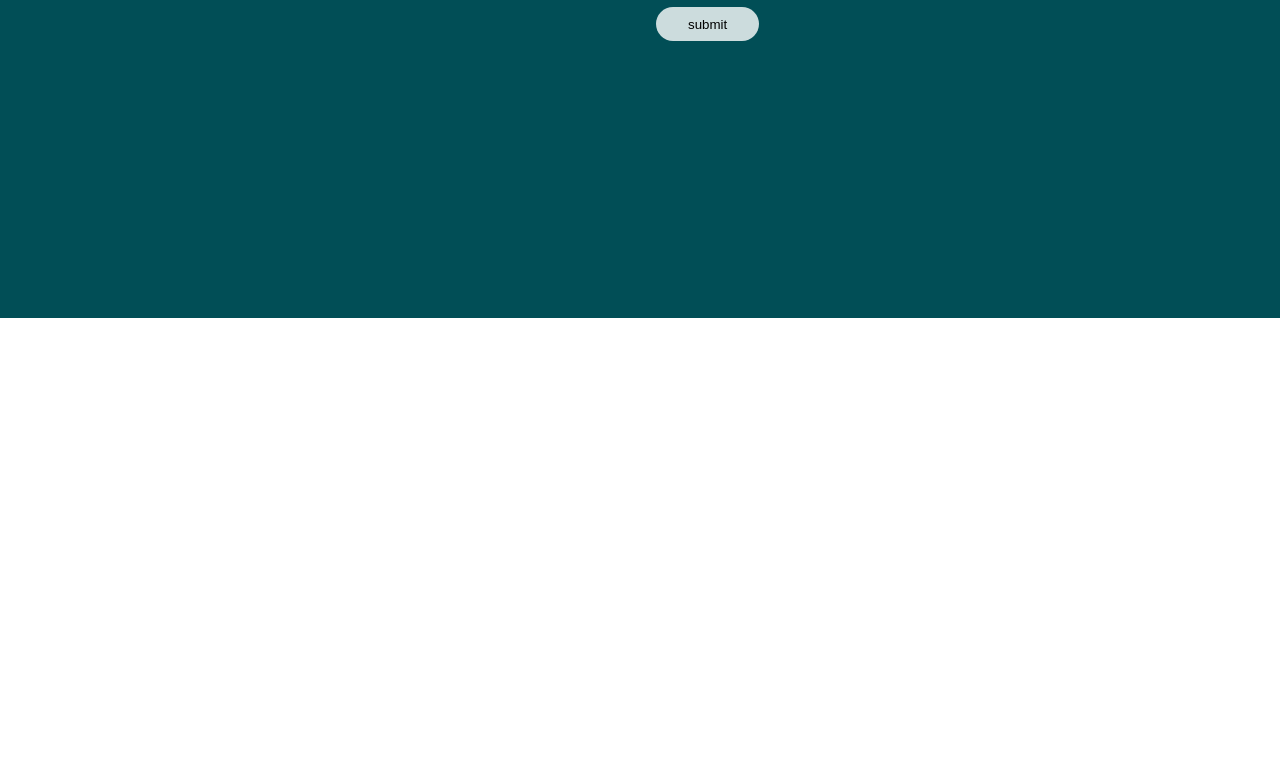
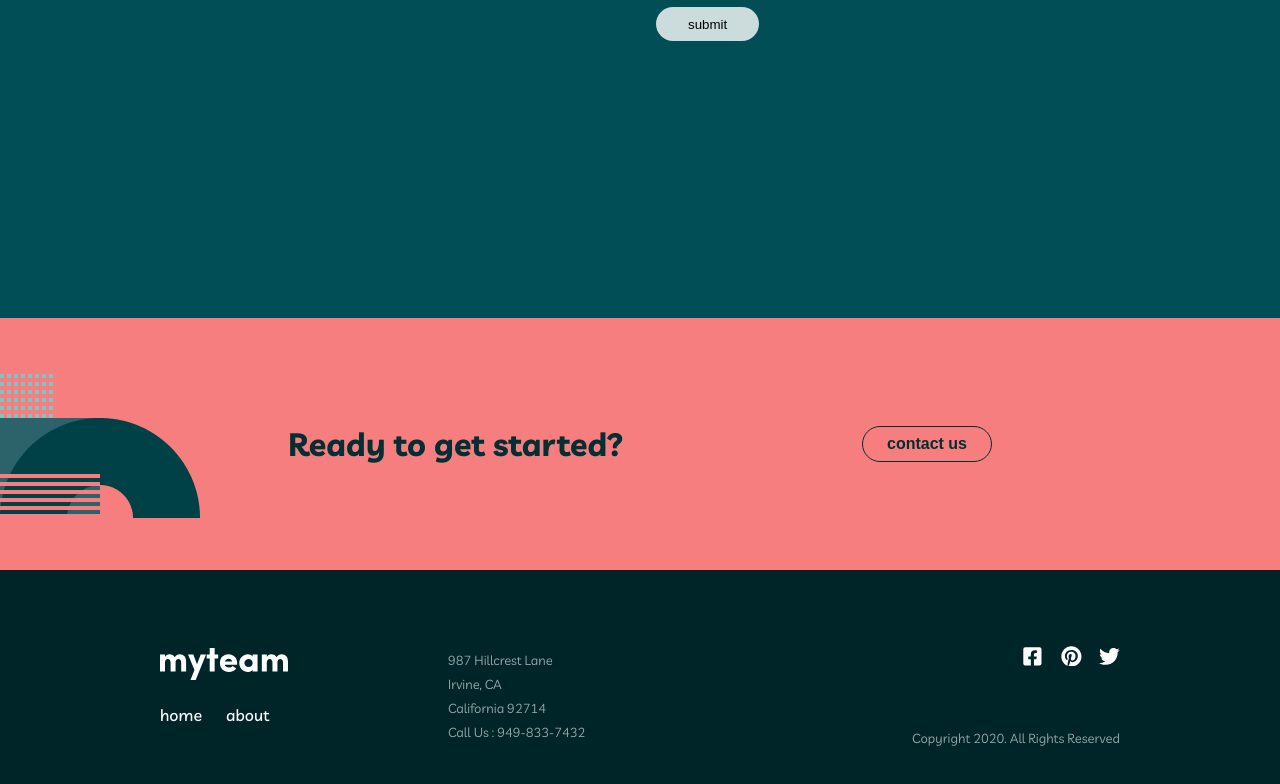
Before and after one commit to Mahmud1087/portfolio-projects, a React (Vite) app in the folder myteam-multipage-website/: page /contact in a window 1280 px wide. Shown: the part 562-1346 px from the top of the page. Before the commit the page ends 880 px from the top, so only its background shows below. Built offline with nearby package versions, Linux system fonts and the light colour scheme.

Commit message:
added footer to the contact page

```diff
--- a/myteam-multipage-website/src/components/contact-me/ContactHero.jsx
+++ b/myteam-multipage-website/src/components/contact-me/ContactHero.jsx
@@ -7,8 +7,11 @@ import { Button, Logo, Navbar, NavLinks } from '../styles/homepage/Hero.Styled'
 import logo from '../../assets/myteam 2.svg'
 import ContactText from './ContactText'
 import ContactForm from './ContactForm'
+import Footer from '../homepage/Footer'
 export default function ContactHero() {
   return (
+    <>
+      {' '}
       <ContactHeroSection>
         <Navbar>
           <div style={{ display: 'flex', gap: '3.5rem' }}>
@@ -33,5 +36,7 @@ export default function ContactHero() {
           <ContactForm />
         </Container>
       </ContactHeroSection>
+      <Footer />
+    </>
   )
 }
```
Lines whose indentation alone changed are shown as unchanged.
